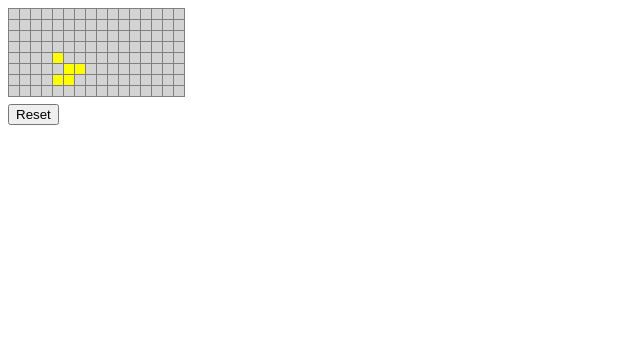
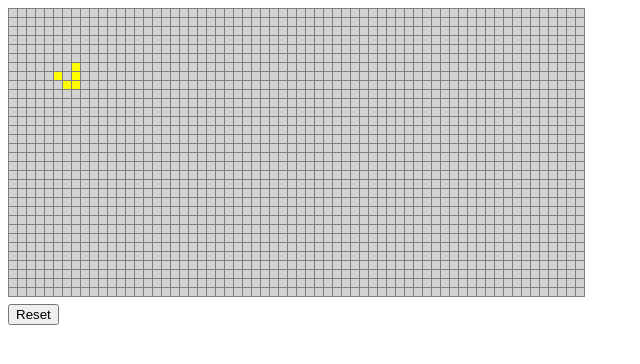
Before and after one commit to Marc-C-Anderson/Life, a plain HTML site: page index.html in a window 1280 px wide. Shown: the whole page, without its empty margins (0-640 px from the left). Drawn offline with Linux system fonts and the light colour scheme.

Commit message:
wrap around edge mostly working

```diff
--- a/index.html
+++ b/index.html
@@ -10,7 +10,7 @@
 
         td {
             border: solid 1px gray;
-            padding: 5px;
+            padding: 4px;
         }
 
         td.alive {
@@ -45,8 +45,8 @@
         4. Any dead cell with exactly three live neighbours becomes a live cell, as if by reproduction.
         */
 
-        const MAX_ROWS = 8
-        const MAX_COLS = 16
+        const MAX_COLS = 64
+        const MAX_ROWS = 32
 
         const universe = new Array(MAX_COLS * MAX_ROWS)
 
@@ -64,20 +64,30 @@
         }
 
         const createIndex = (col, row) => {
-            if (row === MAX_ROWS) {
-                console.log(row)
-                return 0 * MAX_COLS + col
+            if (col < 0 && row < 0) {
+                return MAX_COLS * MAX_ROWS - 1
+            } else if (col < 0) {
+                return row * MAX_COLS + MAX_COLS - 1
+            } else if (row < 0) {
+                return (MAX_ROWS - 1) * MAX_COLS + col
+            } else if (col === MAX_COLS && row === MAX_ROWS) {
+                return 0
+            } else if (col === MAX_COLS) {
+                return row * MAX_COLS
+            } else if (row === MAX_ROWS) {
+                return col
+            } else {
+                return row * MAX_COLS + col
             }
-            return row * MAX_COLS + col
         }
 
         const createUniverse = () => {
             universe.fill(false)
+            universe[createIndex(1, 0)] = true
             universe[createIndex(2, 1)] = true
-            universe[createIndex(3, 2)] = true
-            universe[createIndex(1, 3)] = true
-            universe[createIndex(2, 3)] = true
-            universe[createIndex(3, 3)] = true
+            universe[createIndex(0, 2)] = true
+            universe[createIndex(1, 2)] = true
+            universe[createIndex(2, 2)] = true
         }
 
         const updateDisplay = () => {
@@ -133,7 +143,7 @@
             createUniverse()
             let start = 0
             const step = (now) => {
-                if (now - start > 400) {
+                if (now - start > 200) {
                     start = now
                     updateDisplay()
                     updateUniverse()
--- a/life.css
+++ b/life.css
@@ -4,7 +4,7 @@ table {
 
 td {
     border: solid 1px gray;
-    padding: 5px;
+    padding: 4px;
 }
 
 td.alive {
```
Also changed, not shown: life.js (+22 -12 lines), 1 other file.
